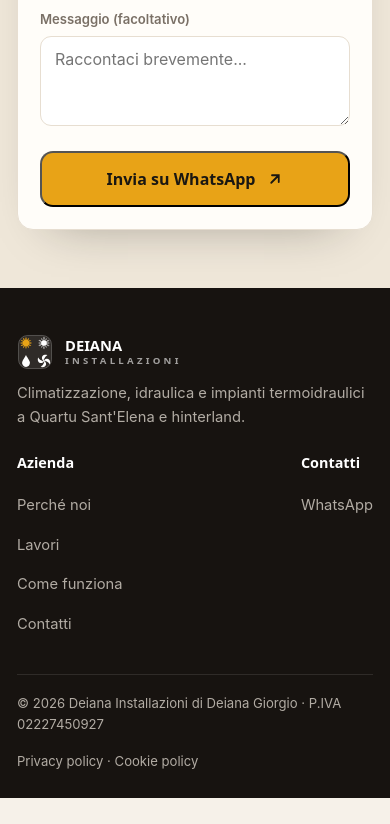
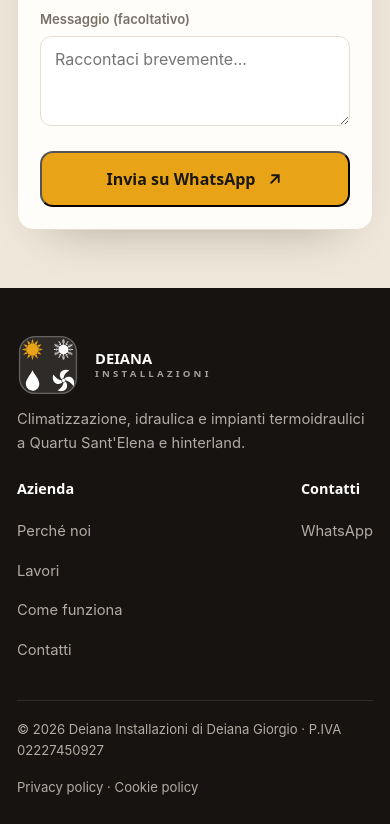
Before and after one commit to samadams19902025-code/deianainstallazioni, a plain HTML site: page index.html in a window 390 px wide. Shown: the part 6035-6859 px from the top of the page. Before the commit the page ends 6833 px from the top, so only its background shows below. Drawn offline with Linux system fonts and the light colour scheme; a web font is replaced by a local one.

Commit message:
Add files via upload

```diff
--- a/_legal.css
+++ b/_legal.css
@@ -14,7 +14,7 @@ a:not(.brand){color:var(--accent2);text-decoration:underline;text-underline-offs
 .top{background:var(--ink);padding:18px 0}
 .topin{display:flex;align-items:center;justify-content:space-between;gap:18px}
 .brand{display:flex;align-items:center;gap:11px;color:#fff;text-decoration:none}
-.brand .logo{width:38px;height:38px}
+.brand .logo{width:52px;height:52px}
 .brand .bt{font-family:var(--font-d);font-weight:800;line-height:1;font-size:.96rem}
 .brand .bt small{display:block;color:rgba(255,255,255,.62);font-weight:600;font-size:.56rem;letter-spacing:.32em;margin-top:3px}
 .back{color:rgba(255,255,255,.82);font-size:.9rem;font-weight:600;text-decoration:none;white-space:nowrap}
--- a/index.html
+++ b/index.html
@@ -171,7 +171,7 @@
   .top{position:relative;z-index:3}
   .nav{display:flex;align-items:center;justify-content:space-between;height:82px;color:#fff}
   .brand{display:flex;align-items:center;gap:12px}
-  .brand .logo{width:42px;height:42px}
+  .brand .logo{width:58px;height:58px}
   .brand .bt{font-family:var(--font-d);font-weight:800;line-height:1;font-size:1.02rem}
   .brand .bt small{display:block;color:rgba(255,255,255,.72);font-weight:600;font-size:.6rem;letter-spacing:.34em;margin-top:3px}
   .menu{display:flex;gap:30px;font-weight:500;font-size:.95rem;color:rgba(255,255,255,.9)}
@@ -279,6 +279,8 @@
   .fgrid{display:flex;justify-content:space-between;gap:30px;flex-wrap:wrap}
   .fbrand{max-width:24rem;font-size:.92rem}
   .fbrand .brand .bt{color:#fff}
+    .fbrand .brand{gap:16px}
+    .fbrand .brand .logo{width:76px;height:76px}
   .fcol h5{font-family:var(--font-d);font-weight:700;font-size:.9rem;color:#fff;margin-bottom:12px}
   .fcol a{display:block;font-size:.92rem;padding:8px 0}
   @media(hover:hover){.fcol a:hover{color:#fff}}
@@ -306,7 +308,8 @@
     .card{padding:22px}
 
     .nav{height:68px}
-    .brand .logo{width:36px;height:36px}
+    .brand .logo{width:46px;height:46px}
+    .fbrand .brand .logo{width:62px;height:62px}
     .brand .bt{font-size:.92rem}
     .wa{padding:12px 16px;font-size:.88rem}
     .hero h1{font-size:clamp(30px, 8.6vw, 41px);white-space:normal}
```
